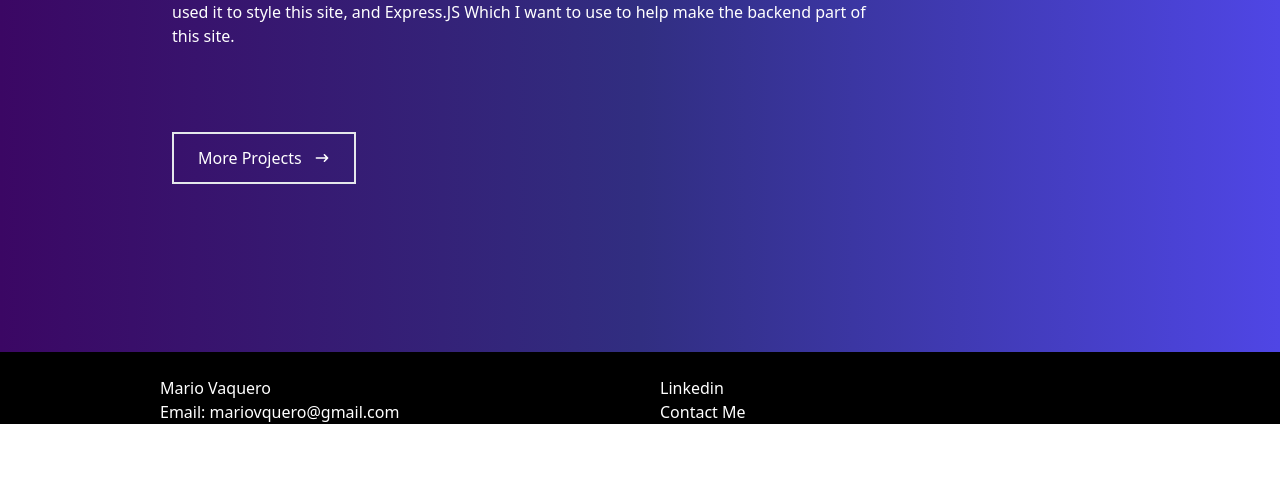
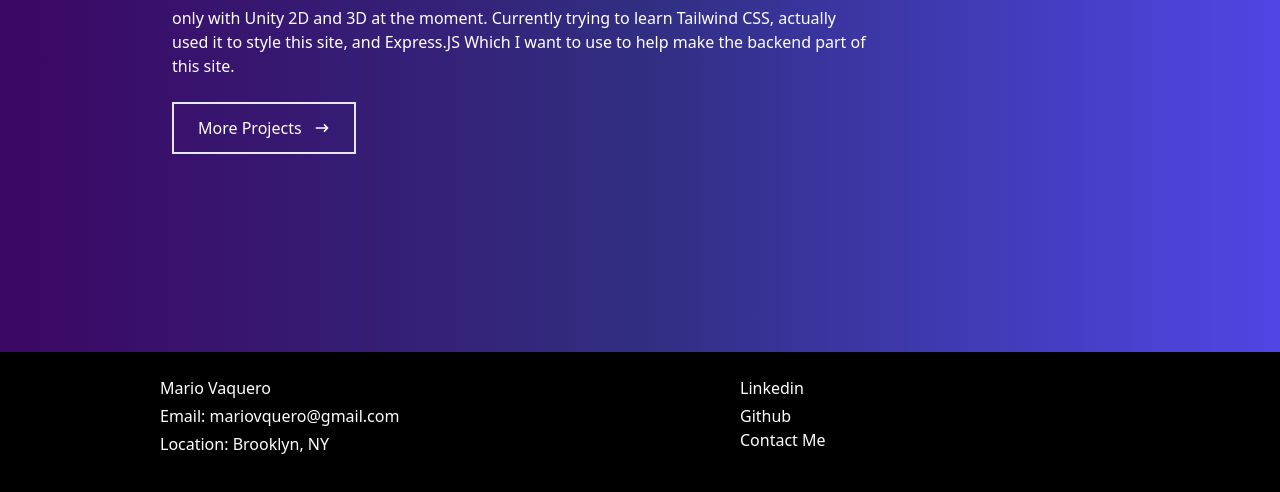
Before and after one commit to RandomMexican/ImprovedSite, a React (Vite) app in the folder vite-project/: page / in a window 1280 px wide. Shown: the part 448-940 px from the top of the page. Before the commit the page ends 872 px from the top, so only its background shows below. Built offline with nearby package versions, Linux system fonts and the light colour scheme; grey boxes are pictures that could not be loaded.

Commit message:
fixed footer and resume

```diff
--- a/vite-project/src/Components/Navigation/Footer.jsx
+++ b/vite-project/src/Components/Navigation/Footer.jsx
@@ -1,27 +1,58 @@
-import React from 'react'
+import React, { useState } from 'react'
+
+import { Link } from 'react-router-dom'
+
+
 
 const Footer = () => {
+
+  const [fnav,setFNav] = useState(false)
+  const sendToLinkedin = () => {
+    window.location.href = 'https://www.linkedin.com/in/mario-vaquero-8a5903237/'
+  };
+
+  const sendToGIT = () => {
+    window.location.href = 'https://github.com/RandomMexican'
+  }
+
+
+
   return (
     <div className='flex justify-center px-4 bg-black text-white'>
       <div className='max-w-[1000px] w-full grid sm:grid-cols-2 gap-10 px-5 mt-6'>
         {/* left side with info about me */}
-        <div className='justify-center'>
+        <div className=''>
           <p>
             Mario Vaquero
           </p>
-          <p>
+          <p className='mt-1'>
             Email:
             mariovquero@gmail.com
           </p>
+          <p className='mt-1'>
+            Location: Brooklyn, NY
+          </p>
         </div>
         {/* right side with links */}
-        <div className=''>
+        <div className='ml-20'>
+          <button onClick={sendToLinkedin}>
+            Linkedin
+          </button>
           <p>
-            Linkedin
+
           </p>
+          <button onClick={sendToGIT} className='mt-1'>
+            Github
+          </button>
           <p>
+            {/* temp spacer */}
+          </p>
+          <Link to='Contact' className='mt-1'>
             Contact Me
-          </p>
+          </Link>
+        </div>
+        <div>
+          {/* another temp spacer */}
         </div>
       </div>
     </div>
--- a/vite-project/src/Components/main pages/Home.jsx
+++ b/vite-project/src/Components/main pages/Home.jsx
@@ -27,13 +27,14 @@ function Home() {
                 </p>
             </div>
             {/* Animated Scrolling images so page isnt too static */}
-            <div className='w-25'>
+
+            {/* <div className='w-25'>
                 <marquee behavior="scroll" direction="right" scrollamount="10">
 
                     <img src="/pix/samples/bee.gif" width="72" height="79" alt="Flying Bee"/>
 
                 </marquee>
-            </div>
+            </div> */}
 
             {/* Button for the User to see Portfolio */}
             <div>
```
